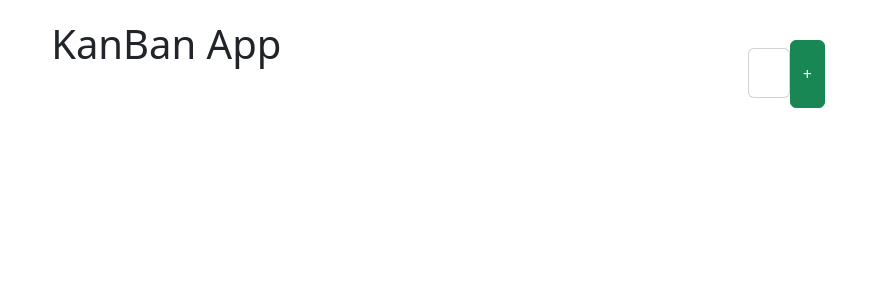
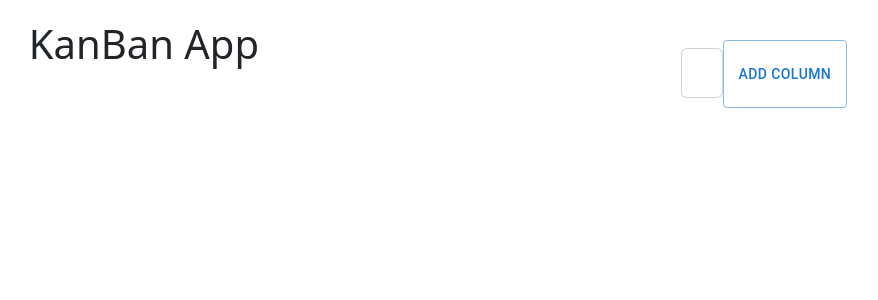
Before and after one commit to joyapisi/kanban-board, a React (Create React App) app: page / in a window 1280 px wide. Shown: the top 300 px of the page, without its empty margins (192-1070 px from the left). Built offline with nearby package versions, Linux system fonts and the light colour scheme.

Commit message:
Change from bootstrap to material UI

```diff
--- a/src/components/KanbanBoard.js
+++ b/src/components/KanbanBoard.js
@@ -1,7 +1,7 @@
 import React from "react";
 import { DragDropContext } from "react-beautiful-dnd";
 import Column from "./Column";
-import { Button } from "react-bootstrap";
+import Button from '@mui/material/Button';
 import { useDispatch, useSelector } from "react-redux";
 import { addColumn, moveCard } from "./actions/Actions.js";
 import "../styling/styles.scss"
@@ -37,8 +37,8 @@ export default function KanbanBoard(){
         {/* My user should only see 5 columns then add button disappears */}
         {columns.length < 5 && (
           // Using bootstrap button here and onClick for what happens when mouse clicked by user
-          <Button variant="success" onClick={() => dispatch(addColumn("New Column"))}>
-            +
+          <Button variant="outlined" onClick={() => dispatch(addColumn("New Column"))}>
+          Add Column
           </Button>
         )}
       </div>
```
